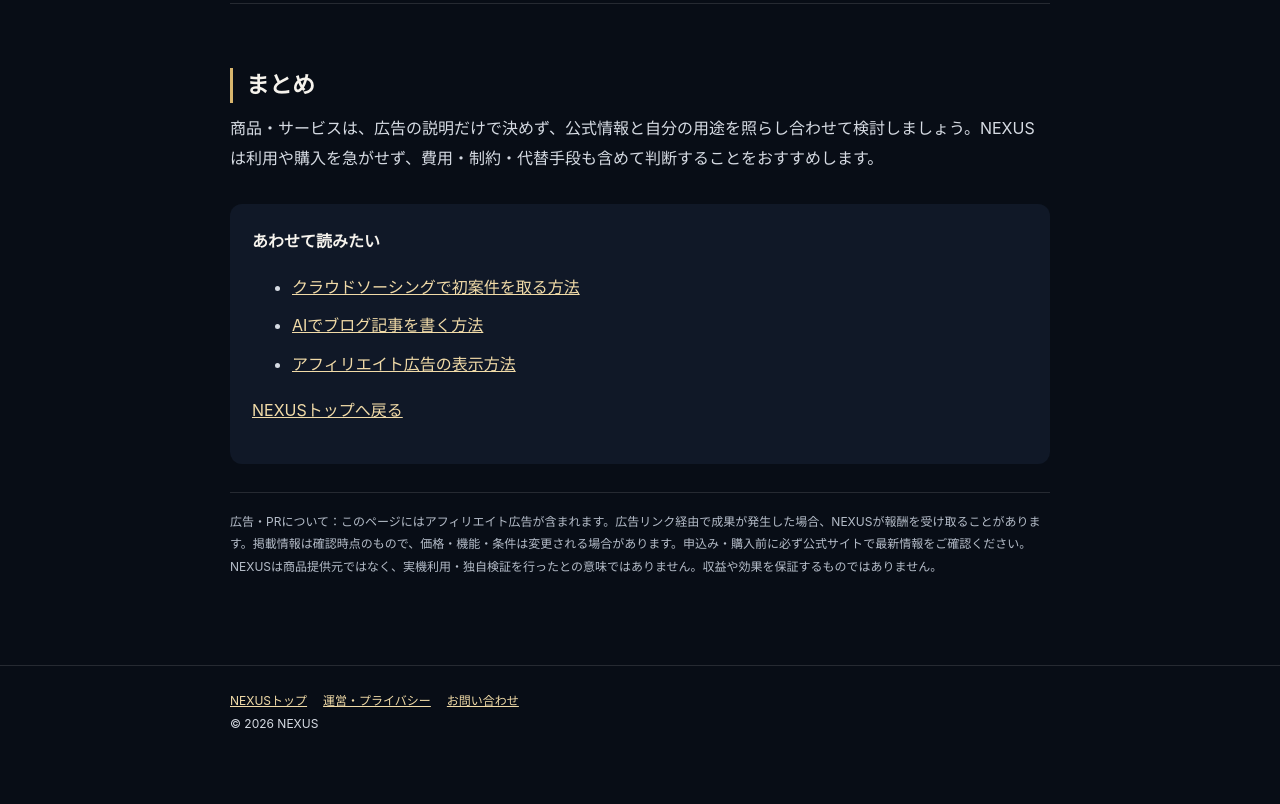
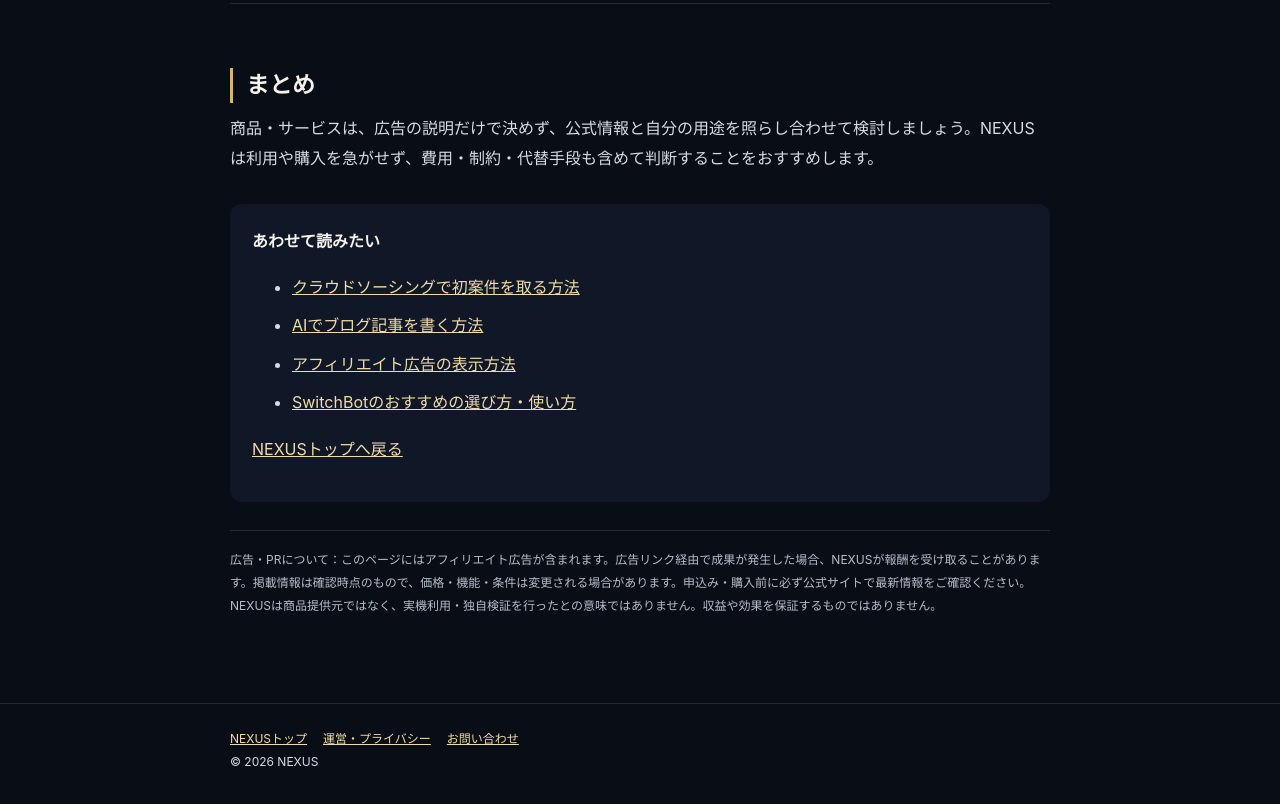
Before and after one commit to bakachinx53-max/my-homepage, a plain HTML site: page articles/plaud-review-guide.html in a window 1280 px wide. Shown: the part 4114-4918 px from the top of the page. Before the commit the page ends 4890 px from the top, so only its background shows below. Drawn offline with Linux system fonts and the light colour scheme.

Commit message:
Add relevant internal links to product guides

```diff
--- a/articles/plaud-review-guide.html
+++ b/articles/plaud-review-guide.html
@@ -54,7 +54,8 @@
 <div class="summary"><h2>まとめ</h2><p>商品・サービスは、広告の説明だけで決めず、公式情報と自分の用途を照らし合わせて検討しましょう。NEXUSは利用や購入を急がせず、費用・制約・代替手段も含めて判断することをおすすめします。</p></div>
 <div class="related"><strong>あわせて読みたい</strong><ul><li><a href="https://bakachinx53-max.github.io/my-homepage/articles/crowdwork-first-order.html">クラウドソーシングで初案件を取る方法</a></li>
 <li><a href="https://bakachinx53-max.github.io/my-homepage/articles/ai-content-quality-check.html">AIでブログ記事を書く方法</a></li>
-<li><a href="https://bakachinx53-max.github.io/my-homepage/articles/affiliate-disclosure-guide.html">アフィリエイト広告の表示方法</a></li></ul><p><a href="https://bakachinx53-max.github.io/my-homepage/">NEXUSトップへ戻る</a></p></div>
+<li><a href="https://bakachinx53-max.github.io/my-homepage/articles/affiliate-disclosure-guide.html">アフィリエイト広告の表示方法</a></li>
+<li><a href="https://bakachinx53-max.github.io/my-homepage/articles/switchbot-smart-home-guide.html">SwitchBotのおすすめの選び方・使い方</a></li></ul><p><a href="https://bakachinx53-max.github.io/my-homepage/">NEXUSトップへ戻る</a></p></div>
 <p class="disclosure">広告・PRについて：このページにはアフィリエイト広告が含まれます。広告リンク経由で成果が発生した場合、NEXUSが報酬を受け取ることがあります。掲載情報は確認時点のもので、価格・機能・条件は変更される場合があります。申込み・購入前に必ず公式サイトで最新情報をご確認ください。NEXUSは商品提供元ではなく、実機利用・独自検証を行ったとの意味ではありません。収益や効果を保証するものではありません。</p>
 </main>
 <footer><div class="wrap"><a href="https://bakachinx53-max.github.io/my-homepage/">NEXUSトップ</a><a href="https://bakachinx53-max.github.io/my-homepage/#privacy">運営・プライバシー</a><a href="https://bakachinx53-max.github.io/my-homepage/#contact">お問い合わせ</a><p>© 2026 NEXUS</p></div></footer>
```
